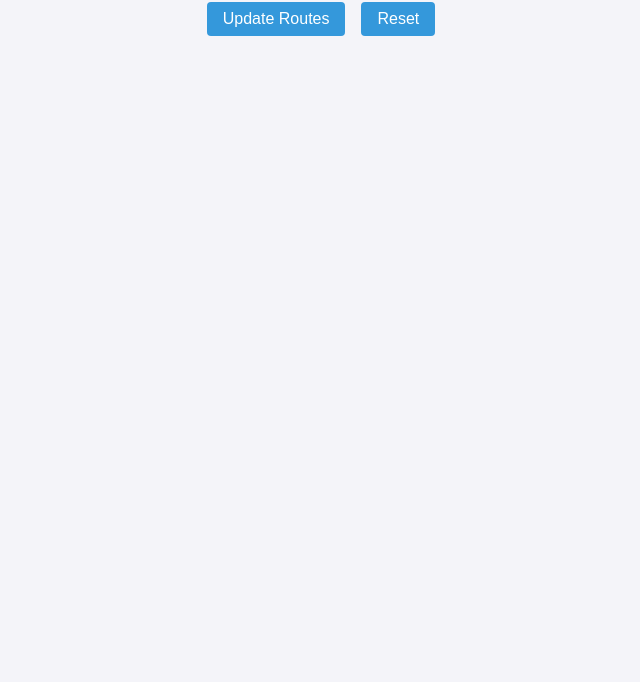
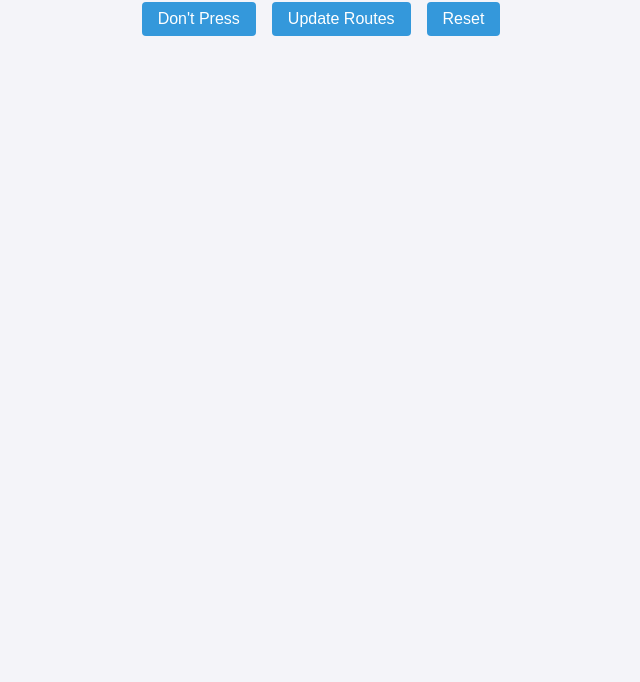
Before and after one commit to jfp1992/climbing-tracker, a website built with Vite: page index.html in a window 1280 px wide. Shown: the part 118-800 px from the top of the page, without its empty margins (319-959 px from the left). Built offline with nearby package versions, Linux system fonts and the light colour scheme.

Commit message:
Update index.html

```diff
--- a/index.html
+++ b/index.html
@@ -10,6 +10,7 @@
 <h1>Route Tracker</h1>
 
 <div>
+  <button id="addNewLine">Don't Press</button>
   <button id="updateRoutes">Update Routes</button>
   <button id="reset">Reset</button>
 </div>
```
